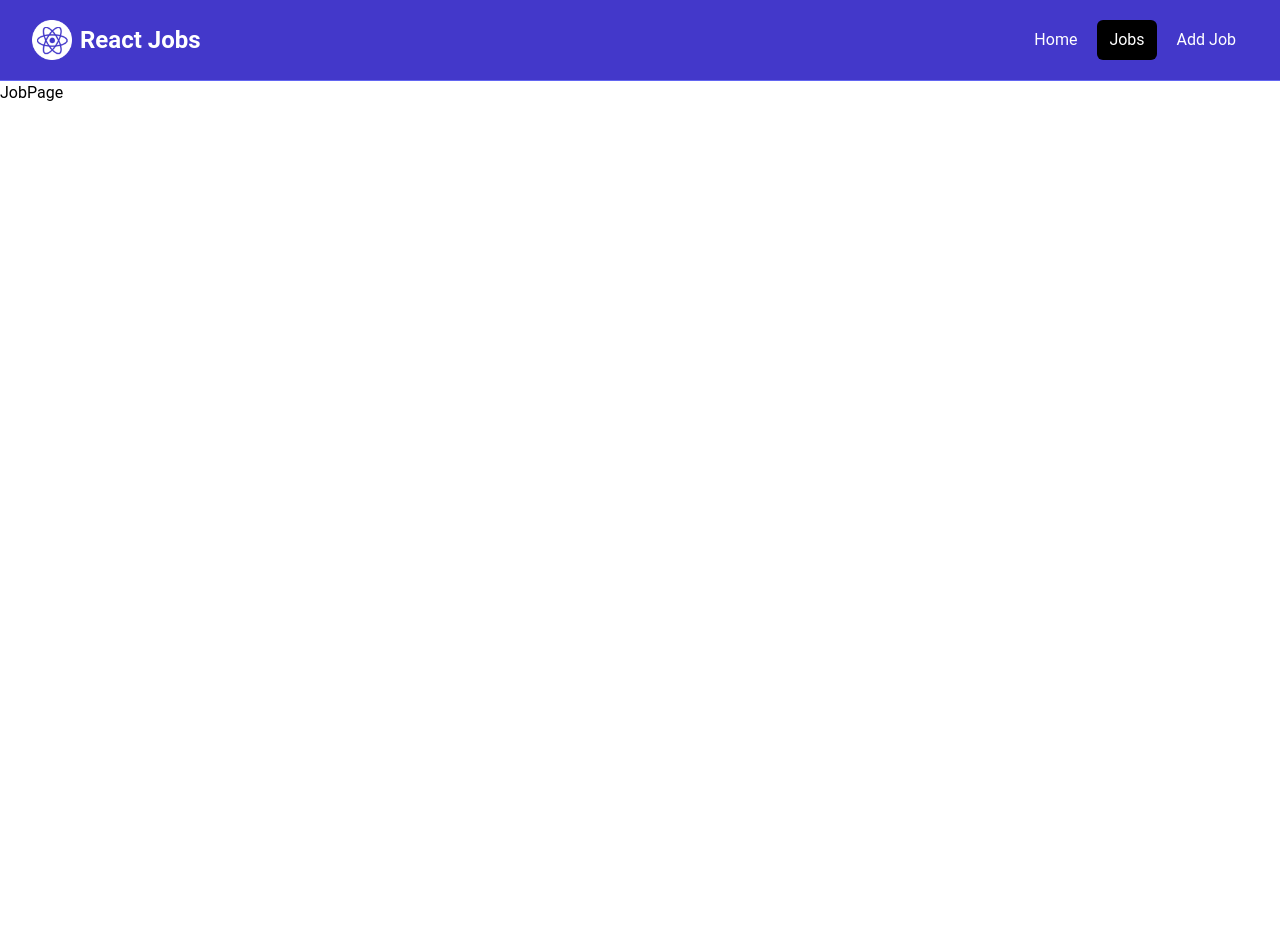
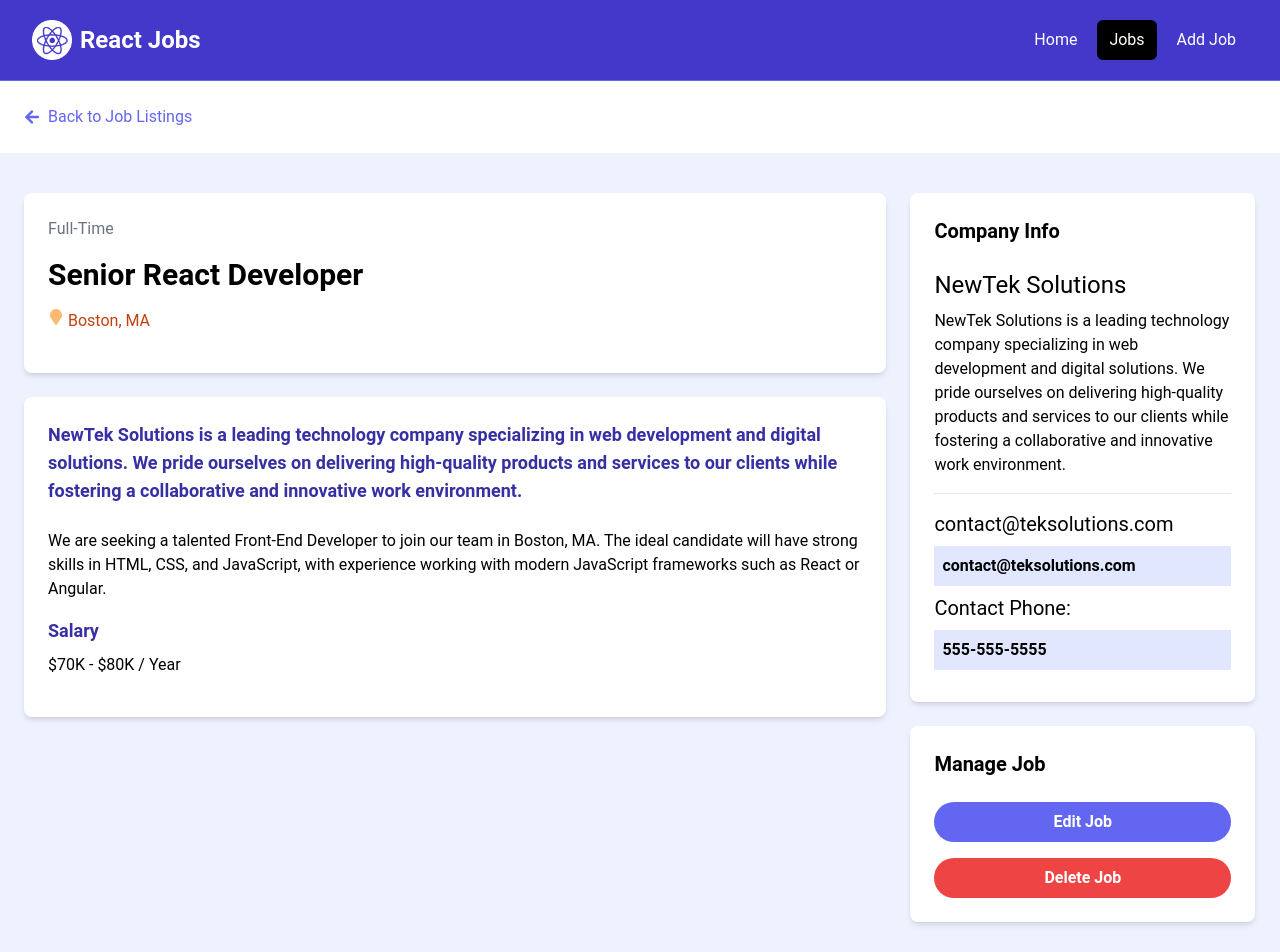
Before and after one commit to YoungjaeKimDeveloper/jobApplication_-portfolio, a React (Vite) app: page /jobs/1 in a window 1280 px wide. Shown: the top 952 px of the page. Before the commit the page ends 800 px from the top, so only its background shows below. Built offline with nearby package versions, Linux system fonts and the light colour scheme; data requests are answered from the project's data file.

Commit message:
Before Add Job Page 2:22:12

```diff
--- a/src/App.jsx
+++ b/src/App.jsx
@@ -10,14 +10,14 @@ import React from "react";
 import MainLayout from "./layouts/MainLayout";
 import JobsPage from "./pages/JobsPage";
 import NotFoundPage from "./pages/NotFound";
-import JobPage from "./pages/JobPage";
+import JobPage, { jobLoader } from "./pages/JobPage";
 
 const router = createBrowserRouter(
   createRoutesFromElements(
     <Route path="/" element={<MainLayout />}>
       <Route index element=<HomePage /> />
       <Route path="/jobs" element=<JobsPage /> />
-      <Route path="/jobs/:id" element=<JobPage /> />
+      <Route path="/jobs/:id" element=<JobPage /> loader={jobLoader} />
       <Route path="*" element=<NotFoundPage /> />
     </Route>
   )
--- a/src/pages/JobPage.jsx
+++ b/src/pages/JobPage.jsx
@@ -1,7 +1,97 @@
-import React, { useState, useEffect } from "react";
+import axios from "axios";
+import { FaArrowLeft, FaMapMarker } from "react-icons/fa";
+import { useParams, useLoaderData } from "react-router-dom";
+import { Link } from "react-router-dom";
+const JobPage = () => {
+  const job = useLoaderData();
+  const { title, type, location, description, company, salary } = job.data;
+  console.log(title);
+  console.log(job.data);
+  return (
+    <>
+      <section>
+        <div className="container m-auto py-6 px-6">
+          <Link
+            to="/jobs"
+            className="text-indigo-500 hover:text-indigo-600 flex items-center"
+          >
+            <FaArrowLeft className=" mr-2" /> Back to Job Listings
+          </Link>
+        </div>
+      </section>
 
-const JobPage = () => {
-  return <div>JobPage</div>;
+      <section className="bg-indigo-50">
+        <div className="container m-auto py-10 px-6">
+          <div className="grid grid-cols-1 md:grid-cols-70/30 w-full gap-6">
+            <main>
+              <div className="bg-white p-6 rounded-lg shadow-md text-center md:text-left">
+                <div className="text-gray-500 mb-4">{type}</div>
+                <h1 className="text-3xl font-bold mb-4">{title}</h1>
+                <div className="text-gray-500 mb-4 flex align-middle justify-center md:justify-start">
+                  <FaMapMarker className=" mr-1 text-orange-300" />
+                  <p className="text-orange-700">{location}</p>
+                </div>
+              </div>
+
+              <div className="bg-white p-6 rounded-lg shadow-md mt-6">
+                <h3 className="text-indigo-800 text-lg font-bold mb-6">
+                  {company.description}
+                </h3>
+
+                <p className="mb-4">{description}</p>
+
+                <h3 className="text-indigo-800 text-lg font-bold mb-2">
+                  Salary
+                </h3>
+
+                <p className="mb-4">{salary} / Year</p>
+              </div>
+            </main>
+
+            <aside>
+              <div className="bg-white p-6 rounded-lg shadow-md">
+                <h3 className="text-xl font-bold mb-6">Company Info</h3>
+
+                <h2 className="text-2xl">{company.name}</h2>
+
+                <p className="my-2">{company.description}</p>
+
+                <hr className="my-4" />
+
+                <h3 className="text-xl">{company.contactEmail}</h3>
+
+                <p className="my-2 bg-indigo-100 p-2 font-bold">
+                  {company.contactEmail}
+                </p>
+
+                <h3 className="text-xl">Contact Phone:</h3>
+
+                <p className="my-2 bg-indigo-100 p-2 font-bold">555-555-5555</p>
+              </div>
+
+              <div className="bg-white p-6 rounded-lg shadow-md mt-6">
+                <h3 className="text-xl font-bold mb-6">Manage Job</h3>
+                <Link
+                  to={`http://localhost:8000/jobs/edit/${job.id}`}
+                  className="bg-indigo-500 hover:bg-indigo-600 text-white text-center font-bold py-2 px-4 rounded-full w-full focus:outline-none focus:shadow-outline mt-4 block"
+                >
+                  Edit Job
+                </Link>
+                <button className="bg-red-500 hover:bg-red-600 text-white font-bold py-2 px-4 rounded-full w-full focus:outline-none focus:shadow-outline mt-4 block">
+                  Delete Job
+                </button>
+              </div>
+            </aside>
+          </div>
+        </div>
+      </section>
+    </>
+  );
 };
 
-export default JobPage;
+const jobLoader = async ({ params }) => {
+  const res = await axios.get(`http://localhost:8000/jobs/${params.id}`);
+  return res;
+};
+
+export { JobPage as default, jobLoader };
```
